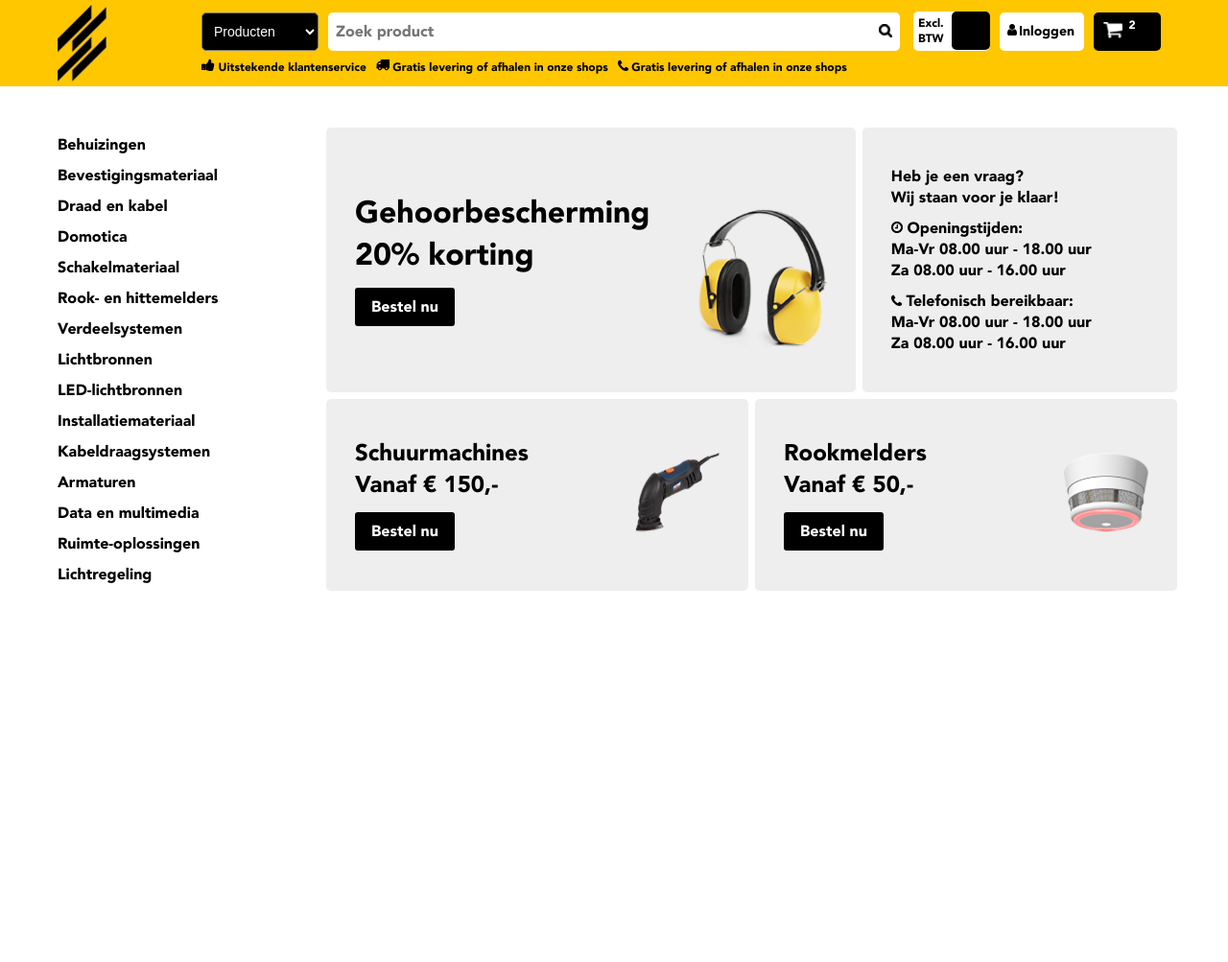
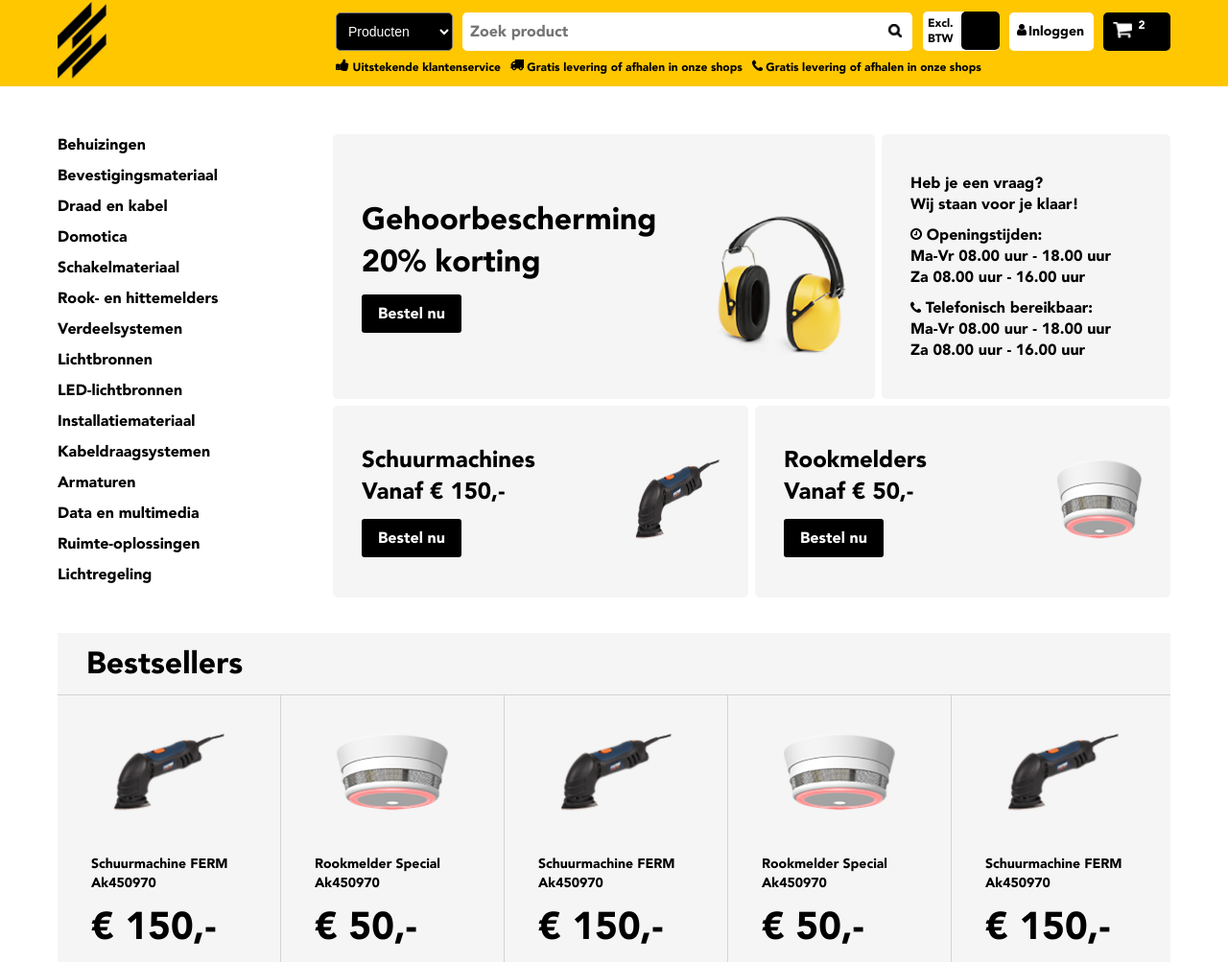
Before and after one commit to some1ask/ismFEDcourse, a plain HTML site: page index.html in a window 1280 px wide. Shown: the whole page at 96% size. Before the commit the page ends 800 px from the top, so only its background shows below. Drawn offline with Linux system fonts and the light colour scheme.

Commit message:
added slider

```diff
--- a/css/style.css
+++ b/css/style.css
@@ -37,11 +37,6 @@ li {
     list-style-type: none;
 }
 
-.logo{
-    flex-basis: 150px;
-    min-width: 50px;
-    max-height: 80px;
-}
 
 .page-wrapper {
     padding: 0 60px;
@@ -55,8 +50,12 @@ li {
     align-items: center;
     min-height: 90px;
 }
+.logo{
+    flex: 0 1 25%;
+}
+
 .header-inner-row{
-    flex-grow: 1;
+    flex: 1 1 75%;
 }
 .header-inner{
     display: flex;
@@ -67,7 +66,7 @@ li {
     justify-content: space-between;
     align-items: center;
 }
-.header-upper-elements>div{
+.header-upper-elements>div:not(:last-child){
     margin: 0 10px 0 0;
 }
 
@@ -228,17 +227,15 @@ input::placeholder {
     margin-bottom: 30px;
 }
 .top-section-row main{
-    flex-basis: 785px;
-    /* max-width: 785px; */
-    flex-grow: 1;
+    flex: 0 1 75%;
 }
-.top-section-row nav{
-    /*flex-grow: 1;*/
-    flex-basis: 280px;
-    max-width: 310px;
-    min-width: 180px;
-    overflow: hidden;
-}
+/*.top-section-row nav{*/
+/*    !*flex-grow: 1;*!*/
+/*    flex-basis: 280px;*/
+/*    max-width: 310px;*/
+/*    min-width: 180px;*/
+/*    overflow: hidden;*/
+/*}*/
 .side li{
     margin-bottom: 10px;
 }
@@ -247,7 +244,7 @@ input::placeholder {
     flex-direction: row;
     justify-content: space-between;
     flex-wrap: wrap;
-    margin: -7px;
+    margin-left: -10px;
 }
 .main-item{
     flex: 1 1 50%;
@@ -256,7 +253,7 @@ input::placeholder {
     box-sizing: border-box;
 }
 .small{
-    flex: 1 1 25%;
+    flex: 1 1 20%;
 }
 .schedule p {
     padding-bottom: 10px;
@@ -276,7 +273,7 @@ input::placeholder {
     flex-direction: row;
     justify-content: space-between;
     align-items: center;
-    background: #eee;
+    background: #F5F5F5;
     padding: 40px 30px;
     box-sizing: border-box;
     border-radius: 5px;
@@ -308,3 +305,48 @@ input::placeholder {
     color: #fff;
     background-color: #000;
 }
+.slider-section-row{
+    display: flex;
+    flex-direction: column;
+}
+.slider-header{
+    background: #F5F5F5;
+    font-size: 32px;
+    padding: 10px 30px;
+}
+.slider-items-inner{
+    display: flex;
+    position: relative;
+    overflow: hidden;
+}
+.item-inner{
+    border-top: 1px solid lightgray;
+    background: #F5F5F5;
+    flex: 0 0 20%;
+}
+.item-inner:not(:last-child){
+    border-right: 1px solid lightgray;
+}
+.item{
+    display: flex;
+    flex-direction: column;
+    padding: 0 35px;
+}
+.item-image{
+    align-self: center;
+    padding: 40px 0;
+}
+.item-name{
+    font-size: 14px;
+    line-height: 20px;
+
+}
+.item-price{
+    font-size: 40px;
+    line-height: 32px;
+    padding: 20px 0;
+}
+.item-image>img{
+    width: 116px;
+    height: 80px;
+}
--- a/index.html
+++ b/index.html
@@ -112,11 +112,11 @@
                                         <dl>
                                             <dt><img src="img/clock.png" alt=""> Openingstijden:</dt>
                                             <dd>Ma-Vr 08.00 uur - 18.00 uur</dd>
-                                                <dd>Za  08.00 uur - 16.00 uur</dd>
+                                            <dd>Za 08.00 uur - 16.00 uur</dd>
 
                                             <dt><img src="img/phone.png" alt=""> Telefonisch bereikbaar:</dt>
                                             <dd> Ma-Vr 08.00 uur - 18.00 uur</dd>
-                                                <dd>Za  08.00 uur - 16.00 uur</dd>
+                                            <dd>Za 08.00 uur - 16.00 uur</dd>
                                         </dl>
                                     </div>
                                 </div>
@@ -127,7 +127,8 @@
                                         <div class="block-title">Schuurmachines Vanaf € 150,-</div>
                                         <a href="#" class="item-btn">Bestel nu</a>
                                     </div>
-                                        <div class="main-item-image"><img src="img/grinder.png" alt="" width="88px" height="83px"></div>
+                                    <div class="main-item-image"><img src="img/grinder.png" alt="" width="88px"
+                                                                      height="83px"></div>
                                 </div>
                             </div>
                             <div class="main-item">
@@ -136,11 +137,88 @@
                                         <div class="block-title">Rookmelders Vanaf € 50,-</div>
                                         <a href="#" class="item-btn">Bestel nu</a>
                                     </div>
-                                        <div class="main-item-image"> <img src="img/alarm.png" alt="" width="88px" height="83px"></div>
+                                    <div class="main-item-image"><img src="img/alarm.png" alt="" width="88px"
+                                                                      height="83px"></div>
                                 </div>
                             </div>
                         </div>
                     </main>
+                </div>
+            </section>
+            <section class="slider-section">
+                <div class="slider-section-row">
+                    <div class="slider-header">Bestsellers</div>
+                    <div class="slider-items">
+                        <div class="slider-items-inner">
+                            <div class="item-inner">
+                                <div class="item">
+                                    <div class="item-image">
+                                        <img src="img/grinder.png" alt="">
+                                    </div>
+                                    <div class="item-name">Schuurmachine FERM
+                                        Ak450970
+                                    </div>
+                                    <div class="item-price">€ 150,-</div>
+                                </div>
+                            </div>
+                            <div class="item-inner">
+                                <div class="item">
+                                    <div class="item-image">
+                                        <img src="img/alarm.png" alt="">
+                                    </div>
+                                    <div class="item-name">Rookmelder Special
+                                        Ak450970
+                                    </div>
+                                    <div class="item-price">€ 50,-</div>
+                                </div>
+                            </div>
+                            <div class="item-inner">
+                                <div class="item">
+                                    <div class="item-image">
+                                        <img src="img/grinder.png" alt="">
+                                    </div>
+                                    <div class="item-name">Schuurmachine FERM
+                                        Ak450970
+                                    </div>
+                                    <div class="item-price">€ 150,-</div>
+                                </div>
+                            </div>
+                            <div class="item-inner">
+                                <div class="item">
+                                    <div class="item-image">
+                                        <img src="img/alarm.png" alt="">
+                                    </div>
+                                    <div class="item-name">Rookmelder Special
+                                        Ak450970
+                                    </div>
+                                    <div class="item-price">€ 50,-</div>
+                                </div>
+
+                            </div>
+                            <div class="item-inner">
+                                <div class="item">
+                                    <div class="item-image">
+                                        <img src="img/grinder.png" alt="">
+                                    </div>
+                                    <div class="item-name">Schuurmachine FERM
+                                        Ak450970
+                                    </div>
+                                    <div class="item-price">€ 150,-</div>
+                                </div>
+                            </div>
+                            <div class="item-inner">
+                                <div class="item">
+                                    <div class="item-image">
+                                        <img src="img/alarm.png" alt="">
+                                    </div>
+                                    <div class="item-name">Rookmelder Special
+                                        Ak450970
+                                    </div>
+                                    <div class="item-price">€ 50,-</div>
+                                </div>
+                            </div>
+                        </div>
+                    </div>
                 </div>
             </section>
         </div>
@@ -150,38 +228,7 @@
 
 <!--           -->
 <!--        </div>-->
-<!--        <div class="slider-wrapper">-->
-<!--            &lt;!&ndash; <div class="left-button"></div>-->
-<!--                <div class="right-button"></div> &ndash;&gt;-->
-<!--            <h2>Bestsellers</h2>-->
-<!--            <div class="slider-block">-->
-<!--                <div class="slider-item">-->
-<!--                    <img src="" alt="">-->
-<!--                    <h4>Schuurmachine FERM Ak450970</h4>-->
-<!--                    <div class="slider-item-price">€ 150,-</div>-->
-<!--                </div>-->
-<!--                <div class="slider-item">-->
-<!--                    <img src="" alt="">-->
-<!--                    <h4>Schuurmachine FERM Ak450970</h4>-->
-<!--                    <div class="slider-item-price">€ 150,-</div>-->
-<!--                </div>-->
-<!--                <div class="slider-item">-->
-<!--                    <img src="" alt="">-->
-<!--                    <h4>Schuurmachine FERM Ak450970</h4>-->
-<!--                    <div class="slider-item-price">€ 150,-</div>-->
-<!--                </div>-->
-<!--                <div class="slider-item">-->
-<!--                    <img src="" alt="">-->
-<!--                    <h4>Schuurmachine FERM Ak450970</h4>-->
-<!--                    <div class="slider-item-price">€ 150,-</div>-->
-<!--                </div>-->
-<!--                <div class="slider-item">-->
-<!--                    <img src="" alt="">-->
-<!--                    <h4>Schuurmachine FERM Ak450970</h4>-->
-<!--                    <div class="slider-item-price">€ 150,-</div>-->
-<!--                </div>-->
-<!--            </div>-->
-<!--        </div>-->
+
 <!--        <div class="promotion">-->
 <!--            <div class="promotion-item">-->
 <!--                <h2>Nachtbezorging</h2>-->
```
Lines whose indentation alone changed are shown as unchanged.
